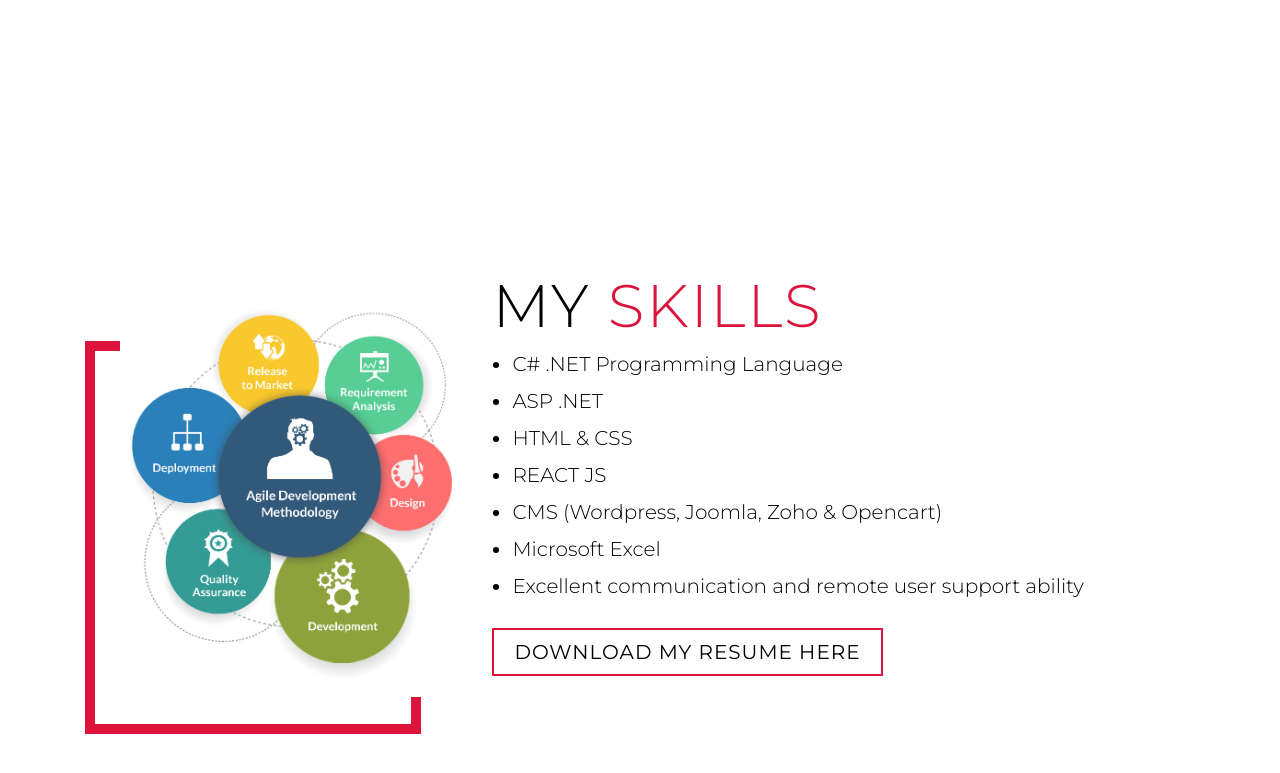
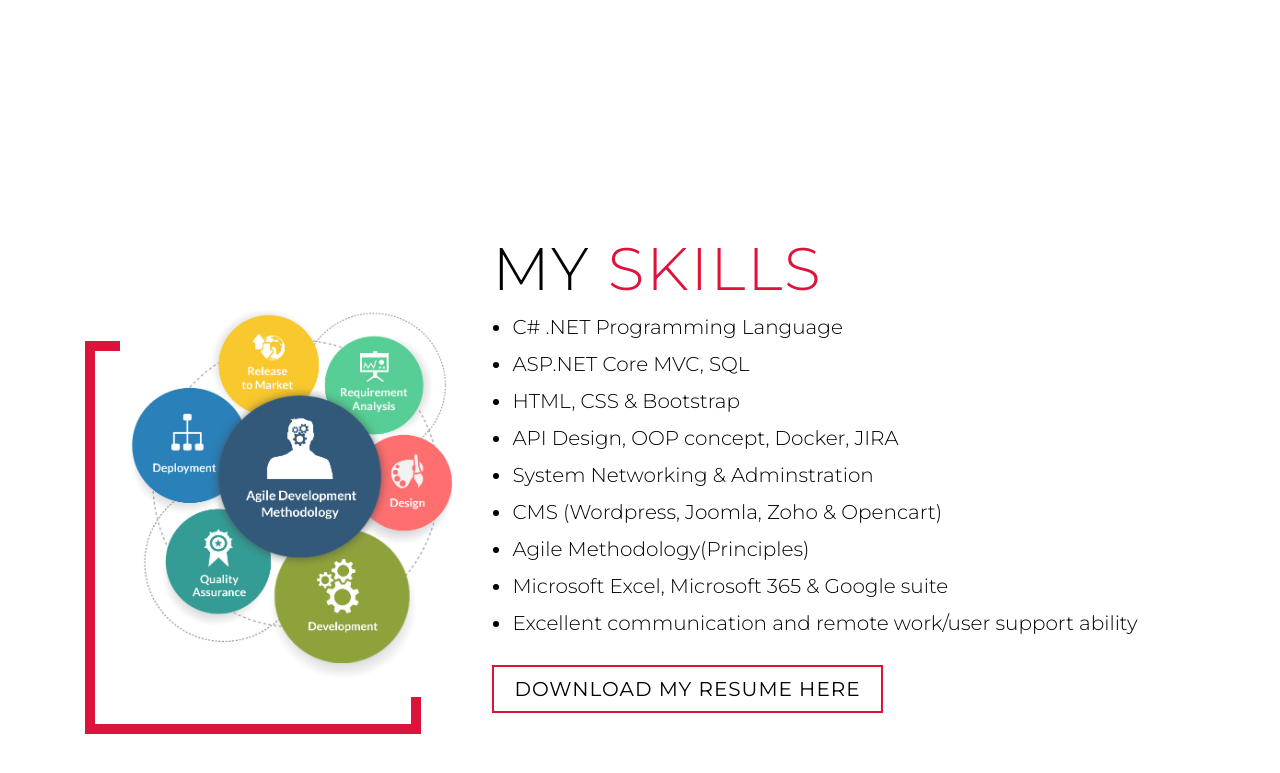
Before and after one commit to Shine2n2/PortfolioWeb, a plain HTML site: page index.html in a window 1280 px wide. Shown: the part 2656-3429 px from the top of the page. Drawn offline with Linux system fonts and the light colour scheme; a script that the page names is missing.

Commit message:
made modification

```diff
--- a/index.html
+++ b/index.html
@@ -57,7 +57,7 @@
         <div class="service-item">
           <div class="icon"><img src="./img/sw1.png" /></div>
           <h2>Software development</h2>
-          <p>>   Web Design</p>
+          <p>>   Web Development</p>
           <p>>   Mobile App Development</p>
           <p>>   Desktop App Development</p>
         </div>
@@ -145,14 +145,16 @@
         <h1 class="section-title">my <span>Skills</span></h2>
          <ul>
            <li style="margin-left: 20px; font-size: 20px; font-weight: 100;">C# .NET Programming Language</li><br>
-           <li style="margin-left: 20px; font-size: 20px; font-weight: 100;">ASP .NET</li><br>
-           <li style="margin-left: 20px; font-size: 20px; font-weight: 100;">HTML & CSS</li><br>
-           <li style="margin-left: 20px; font-size: 20px; font-weight: 100;">REACT JS</li><br>
+           <li style="margin-left: 20px; font-size: 20px; font-weight: 100;">ASP.NET Core MVC, SQL</li><br>
+           <li style="margin-left: 20px; font-size: 20px; font-weight: 100;">HTML, CSS & Bootstrap</li><br>
+           <li style="margin-left: 20px; font-size: 20px; font-weight: 100;">API  Design, OOP concept, Docker, JIRA</li><br>
+           <li style="margin-left: 20px; font-size: 20px; font-weight: 100;">System Networking & Adminstration</li><br>
            <li style="margin-left: 20px; font-size: 20px; font-weight: 100;">CMS (Wordpress, Joomla, Zoho & Opencart)</li><br>
-           <li style="margin-left: 20px; font-size: 20px; font-weight: 100;">Microsoft Excel</li><br>
-           <li style="margin-left: 20px; font-size: 20px; font-weight: 100;">Excellent communication and remote user support ability</li>
+           <li style="margin-left: 20px; font-size: 20px; font-weight: 100;">Agile Methodology(Principles)</li><br>
+           <li style="margin-left: 20px; font-size: 20px; font-weight: 100;">Microsoft Excel, Microsoft 365 & Google suite</li><br>
+           <li style="margin-left: 20px; font-size: 20px; font-weight: 100;">Excellent communication and remote work/user support ability</li>
          </ul>
-        <a href="/img/CV-Kelikume-Oshogbo.pdf" download class="cta">Download My Resume Here</a>
+        <a href="/img/CV-Kelvin-Kelikume.pdf" download class="cta">Download My Resume Here</a>
       </div>
     </div>
   </section>
```
